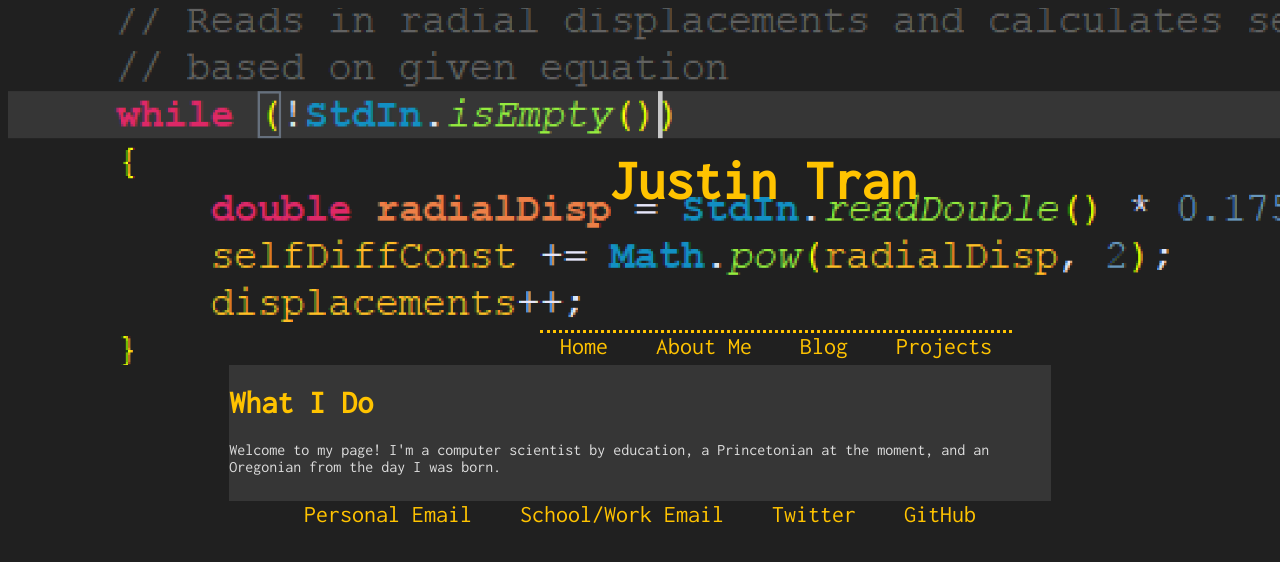
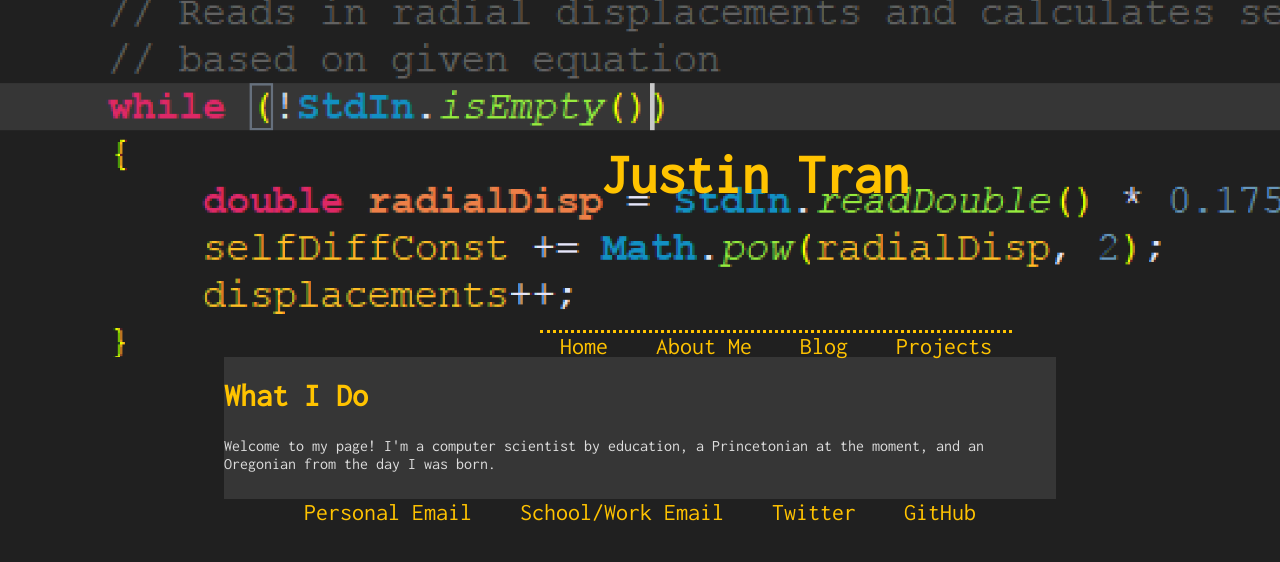
Before and after one commit to justintranjt/justintranjt.github.io, a Jekyll site: the page built from index.html, in a window 1280 px wide. Shown: the top 562 px of the page. Built offline with Jekyll 4.4.1, drawn with Linux system fonts in a browser that asks for light colours.

Commit message:
Update default.html

```diff
--- a/_layouts/default.html
+++ b/_layouts/default.html
@@ -17,6 +17,7 @@
 
             <meta name="viewport" content="width=device-width">
             <link href="https://fonts.googleapis.com/css?family=Inconsolata" rel="stylesheet" type="text/css">
+            <link href="/normalize.css" rel="stylesheet" type="text/css">
             <link href="/mainstyle.css" rel="stylesheet" type="text/css">
             <title>{{ page.title }}</title>
             <div class="banner">
```
